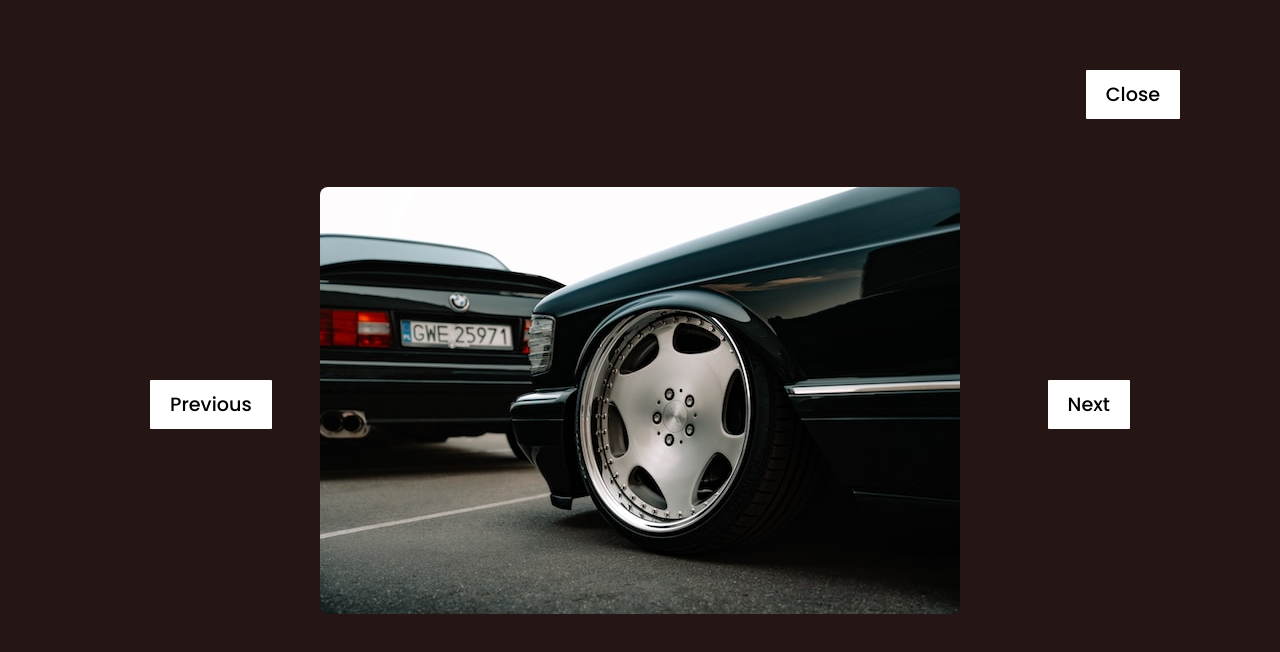
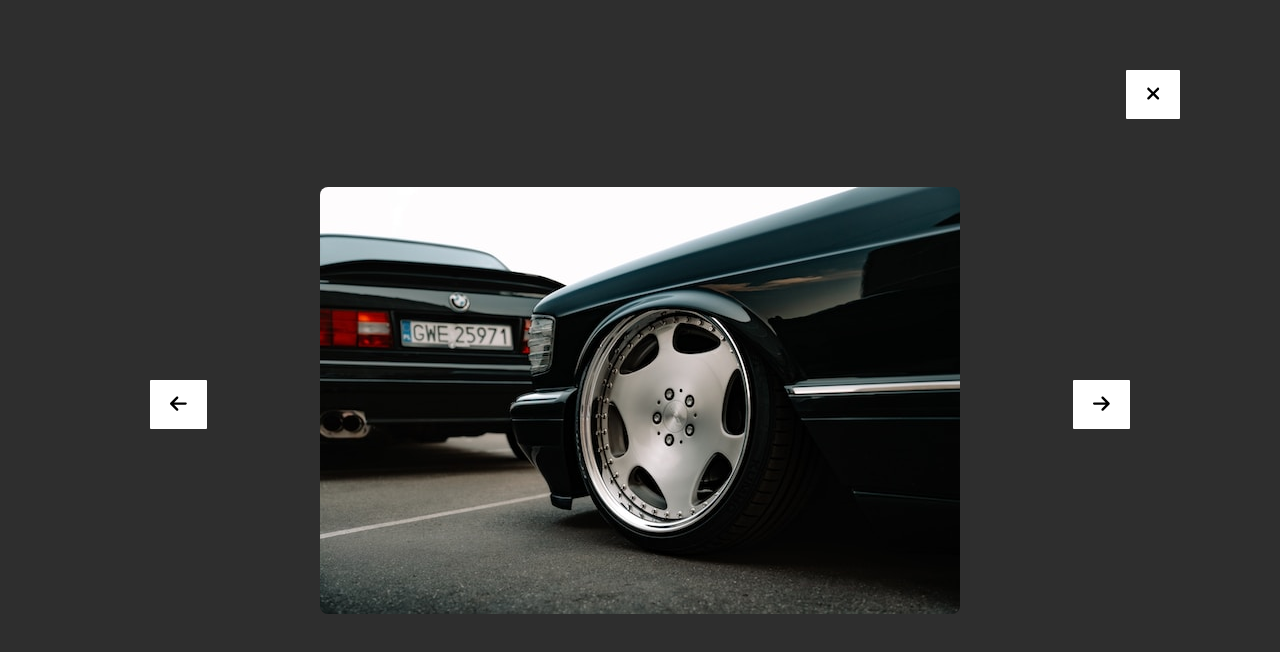
Before and after one commit to Vishu-221b/image-gallery-task, a React (Vite) app: page /gallery/1 in a window 1280 px wide. Shown: the top 652 px of the page. Built offline with nearby package versions, Linux system fonts and the light colour scheme.

Commit message:
icons imported and used

```diff
--- a/package.json
+++ b/package.json
@@ -10,6 +10,11 @@
     "preview": "vite preview"
   },
   "dependencies": {
+    "@fortawesome/fontawesome-svg-core": "^6.5.1",
+    "@fortawesome/free-brands-svg-icons": "^6.5.1",
+    "@fortawesome/free-regular-svg-icons": "^6.5.1",
+    "@fortawesome/free-solid-svg-icons": "^6.5.1",
+    "@fortawesome/react-fontawesome": "^0.2.0",
     "react": "^18.2.0",
     "react-dom": "^18.2.0",
     "react-router-dom": "^6.21.2"
--- a/src/components/Modal.jsx
+++ b/src/components/Modal.jsx
@@ -2,6 +2,8 @@ import React, {useState} from "react";
 import {Link, useParams, useNavigate} from "react-router-dom";
 import images from "../assets/imageutils.js";
 import "./modal.css";
+import { FontAwesomeIcon } from '@fortawesome/react-fontawesome';
+import { faArrowLeft, faArrowRight, faTimes } from '@fortawesome/free-solid-svg-icons';
 
 const Modal = () => {
 
@@ -34,16 +36,17 @@ const Modal = () => {
             <div className="modal">
 
                <img src={images[imageIndex].src} alt={images[imageIndex].name} />
-               {/* <h2>{images[imageIndex].name}</h2> */}
+
 
             </div>
 
             {/* Navigation controls and close button */}
             <div className="navigation">
 
-                <button className="prev" onClick={handlePrev}>Previous</button>
-                <Link to="/gallery"><button className="close">Close</button></Link>
-                <button className="next" onClick={handleNext}>Next</button>
+                <button className="prev" onClick={handlePrev}><FontAwesomeIcon icon={faArrowLeft} /></button>
+                <button className="next" onClick={handleNext}><FontAwesomeIcon icon={faArrowRight} /></button>
+                <Link to="/gallery"><button className="close"><FontAwesomeIcon icon={faTimes} /></button></Link>
+
 
             </div>
 
--- a/src/components/home.css
+++ b/src/components/home.css
@@ -1,5 +1,5 @@
 body {
-    background-color: #be6868;
+    background-color: #e7e7e7;
     font-family: 'Poppins', sans-serif;
 }
 
```
Also changed, not shown: 1 other file (tests, documents, lock files or other folders).
